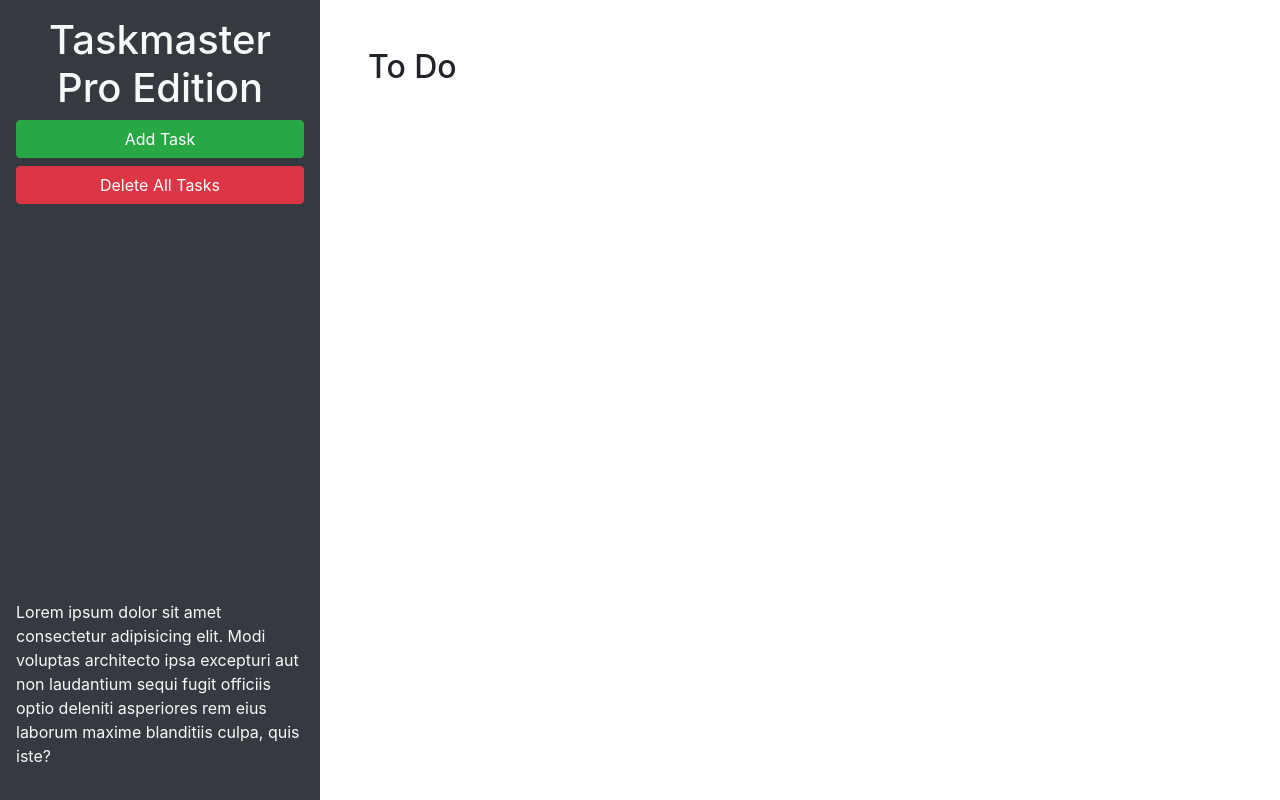
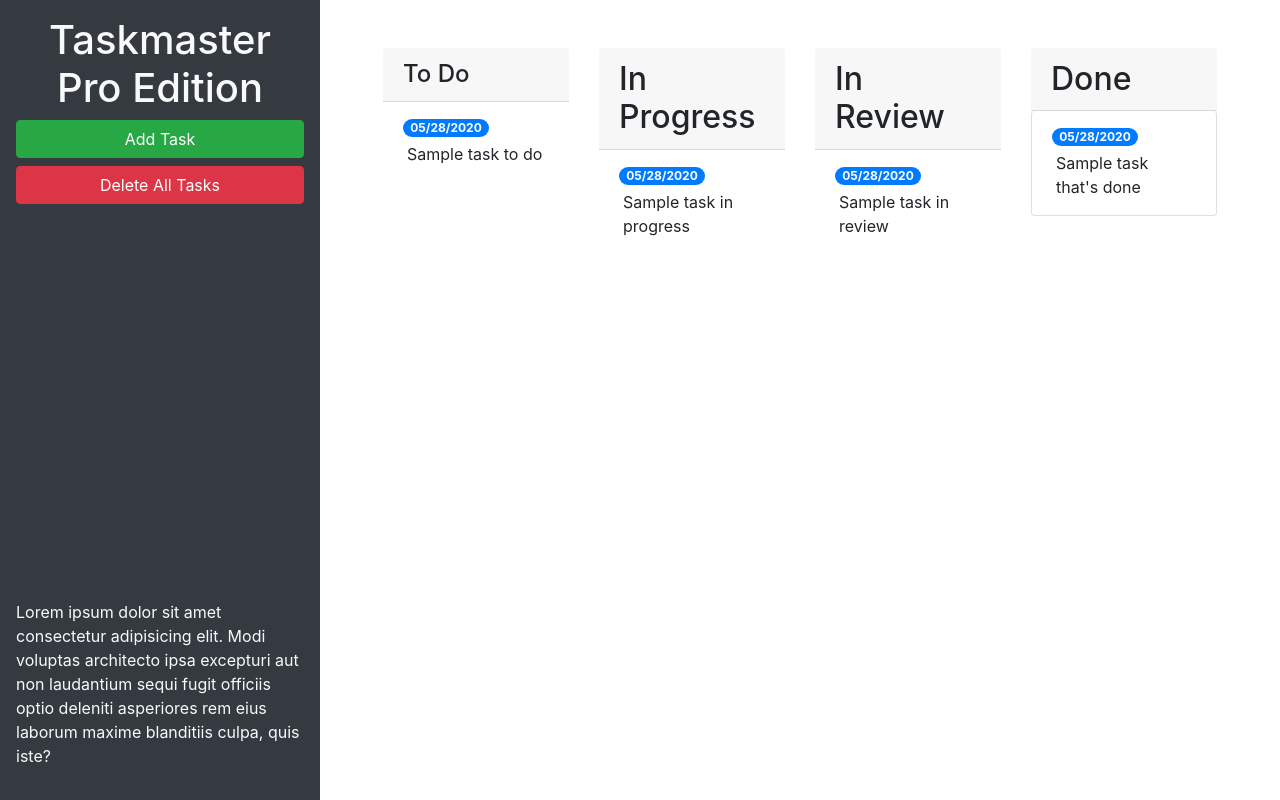
Before and after one commit to fausnightm/taskmaster-pro, a plain HTML site: page index.html in a window 1280 px wide. Drawn offline with nearby package versions, Linux system fonts and the light colour scheme.

Commit message:
bootstrap feature adjustments

```diff
--- a/index.html
+++ b/index.html
@@ -24,9 +24,59 @@
       </p>
     </header>
     <main class="col-12 col-lg-9">
-      <div class="m-5">
-        <h2>To Do</h2>
-        <ul id="list-toDo" class="list-group"> </ul>
+      <div class="m-5 row justify-content-around">
+        <!-- todo start -->
+        <div class="col-12 col-md-6 col-xl-3 mb-3">
+          <h4 class="card-header">
+            To Do
+          </h4>
+          <ul id="list-toDo" class="list-group list-group-flush">
+            <li class="list-group-item">
+              <span class="badge badge-primary badge-pill">05/28/2020</span>
+              <p class="m-1">Sample task to do</p>
+            </li>
+          </ul>
+        </div>
+        <!-- todo end -->
+        <!-- in progress start -->
+        <div class="col-12 col-md-6 col-xl-3 mb-3">
+          <h2 class="card-header">
+            In Progress
+          </h2>
+          <ul id="list-inProgress" class="list-group list-group-flush">
+            <li class="list-group-item">
+              <span class="badge badge-primary badge-pill">05/28/2020</span>
+              <p class="m-1">Sample task in progress</p>
+            </li>
+          </ul>
+        </div>
+        <!-- in progress end -->
+        <!-- in review start -->
+        <div class="col-12 col-md-6 col-xl-3 mb-3">
+          <h2 class="card-header">
+            In Review
+          </h2>
+          <ul id="list-inReview" class="list-group list-group-flush">
+            <li class="list-group-item">
+              <span class="badge badge-primary badge-pill">05/28/2020</span>
+              <p class="m-1">Sample task in review</p>
+            </li>
+          </ul>
+        </div>
+        <!-- in review end -->
+        <!-- done start -->
+        <div class="col-12 col-md-6 col-xl-3 mb-3">
+          <h2 class="card-header">
+            Done
+          </h2>
+          <ul id="list-done" class="list-group">
+            <li class="list-group-item">
+              <span class="badge badge-primary badge-pill">05/28/2020</span>
+              <p class="m-1">Sample task that's done</p>
+            </li>
+          </ul>
+        </div>
+        <!-- done end -->
       </div>
     </main>
   </div>
@@ -46,11 +96,11 @@
           <form>
             <div class="form-group">
               <label for="modalTaskDescription">Task description</label>
-              <textarea id="modalTaskDescription" rows="3"></textarea>
+              <textarea id="modalTaskDescription" rows="3" class="form-control"></textarea>
             </div>
             <div class="form-group">
               <label for="modalDueDate">Due date</label>
-              <input type="text" id="modalDueDate" placeholder="mm/dd/yyyy" autocomplete="off" />
+              <input type="text" id="modalDueDate" class="form-control" placeholder="mm/dd/yyyy" autocomplete="off" />
             </div>
           </form>
         </div>
```
